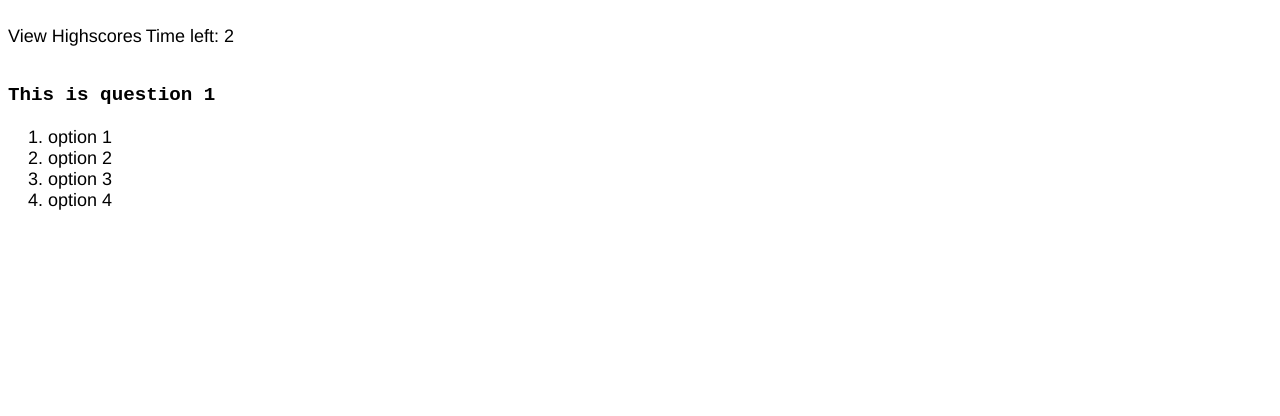
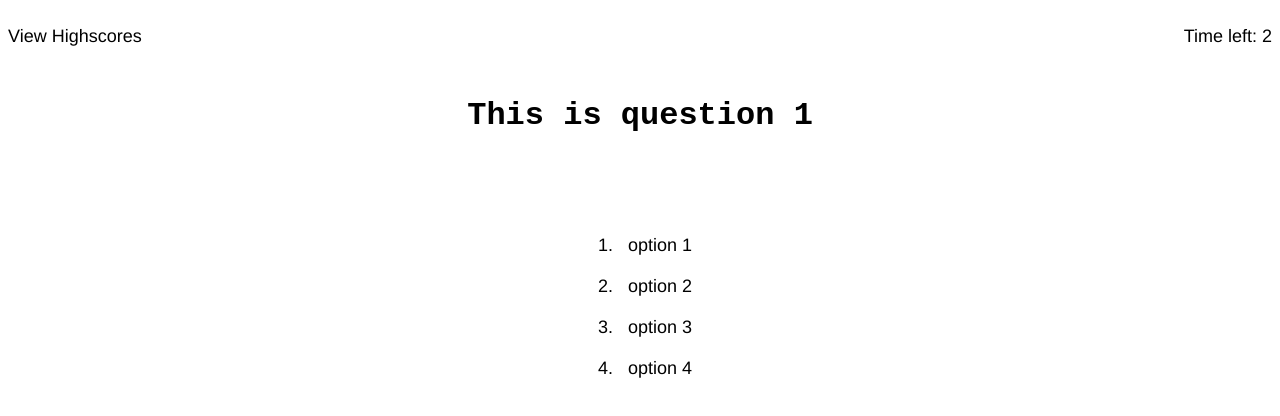
Before and after one commit to vasudevap/CoderQuizzer, a plain HTML site: page index.html in a window 1280 px wide. Both pictures are taken after a click on the button "Start Quiz". Drawn offline with Linux system fonts and the light colour scheme.

Commit message:
able to catch the selected option

```diff
--- a/Assets/css/styles.css
+++ b/Assets/css/styles.css
@@ -1,22 +1,32 @@
-header div {
-    display: inline-block;
+header {
+    display: flex;
+    justify-content: space-between;
 }
 
+main {
+    display: flex;
+    flex-flow: column nowrap;
+    justify-content: center;
+    align-items: center;
+}
 li {
     font-family: 'Franklin Gothic Medium', 'Arial Narrow', Arial, sans-serif;
     font-size: large;
-    color:black
+    color:black;
+    padding: 10px;
 }
 
 li:hover {
     background-color: blueviolet;
     color: antiquewhite;
     border: 1px;
+    border-width: 2px;
+    border-radius: 10%;
 }
 
 h3 {
     font-family: 'Courier New', Courier, monospace;
-    font-size: larger;
+    font-size: xx-large;
 
 }
 
--- a/Assets/js/script.js
+++ b/Assets/js/script.js
@@ -7,27 +7,54 @@ var mainSubEl = document.getElementById("mainSubMessage");
 var optionsListEl = document.getElementById("answerOptions");
 
 var secondsLeft = 0;
+var correctAnswers = 0;
+var wrongAnswers = 0;
+var PlayerName = "";
 
-function startQuiz() {
-  // Sets interval in variable
-  var timerInterval = setInterval(function() {
-    timeEl.textContent = "Time left: "+secondsLeft;
+init();
 
-    if(secondsLeft === 0) {
-        // Stops execution of action at set interval
-        clearInterval(timerInterval);
-        // Game over, call function to do scores
-        showScores();
-    }
+function init() {
 
-    secondsLeft--;
+  var startBtn = document.createElement("button");
+  startBtn.setAttribute("Id","startButton");
+  startBtn.textContent = "Start Quiz";
 
-    }, 1000);
+  document.getElementById("mainMessage").textContent="Coding Quiz Challenge";
+  document.getElementById("mainSubMessage").textContent="Try to answer the following code related questions within the time limit.  Keep in mind that the incorrect answers will penalize your scoretime by ten seconds!";
+
 }
 
 optionsListEl.addEventListener("click", function(event) {
-  console.log(event.target);
-})
+
+  event.preventDefault();
+  var optionSelected = event.target;
+  console.log(optionSelected.textContent);
+  // DEBUG:
+  // console.log(optionSelected);
+
+  // if selected option is the correct one
+  // add to correctAnswers
+  // otherwise, add to wrongAnswers and set
+  // secondsLeft - 10 (player loses 10sec)
+  //
+  switch (optionSelected.getAttribute("id")) {
+    case "option1":
+      console.log("option1");
+      // if questionAsked.answer = option1
+      //    correctAnswers++
+      // else
+      //    incorrectAnswers++
+      //
+    case "option2":
+      console.log("option2");
+    case "option3":
+      console.log("option3");
+    case "option4":
+      console.log("option3");
+  }
+  }
+)
+
 startButtonEl.addEventListener("click", function(event) {
     secondsLeft=3;
     formatScreenForQuiz();
@@ -36,10 +63,11 @@ startButtonEl.addEventListener("click", function(event) {
 // Function to create and append colorsplosion image
 function getScoring() {
   timeEl.textContent = " ";
-//   var pEl = document.createElement("p");
-//   pEl.textContent = "Game Over - here is your score";
+  //   var pEl = document.createElement("p");
+  //   pEl.textContent = "Game Over - here is your score";
   mainEl.textContent="Game Over - here is your score";
-//   mainEl.appendChild(pEl);
+  //   mainEl.appendChild(pEl);
+
 
 }
 
@@ -96,11 +124,19 @@ function showQuestions (){
 
 }
 
-function init() {
-    mainSubEl.textContent = "Try to answer the following code related questions within the time limit.  Keep in mind that the incorrect answers will penalize your scoretime by ten seconds!";
-    startButtonEl.textContent = "Start Quiz";
-    mainEl.textContent="Coding Quiz Challenge";
+function startQuiz() {
+  // Sets interval in variable
+  var timerInterval = setInterval(function() {
+    timeEl.textContent = "Time left: "+secondsLeft;
 
+    if(secondsLeft <= 0) {
+        // Stops execution of action at set interval
+        clearInterval(timerInterval);
+        // Game over, call function to do scores
+        showScores();
+    }
+
+    secondsLeft--;
+
+    }, 1000);
 }
-
-init();
```
